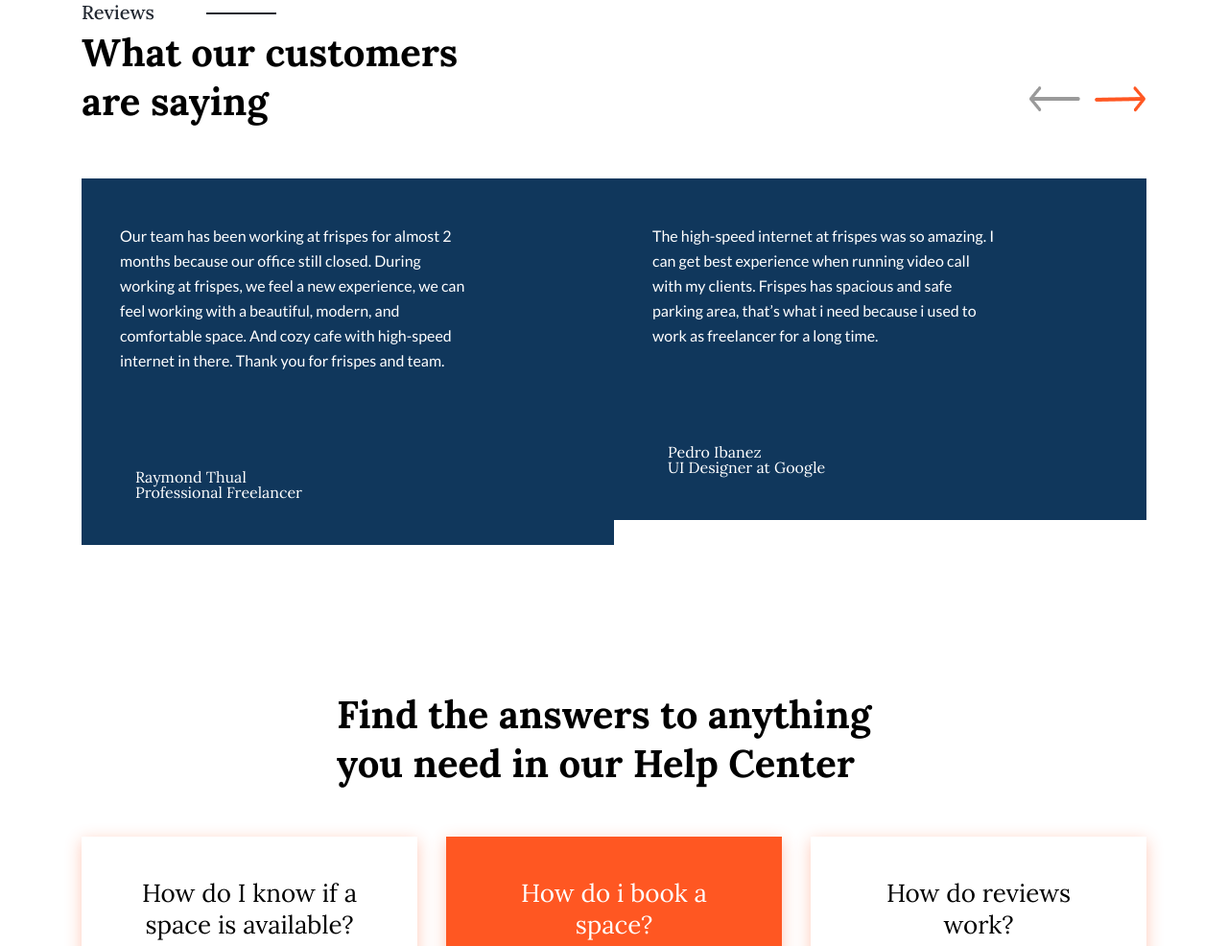
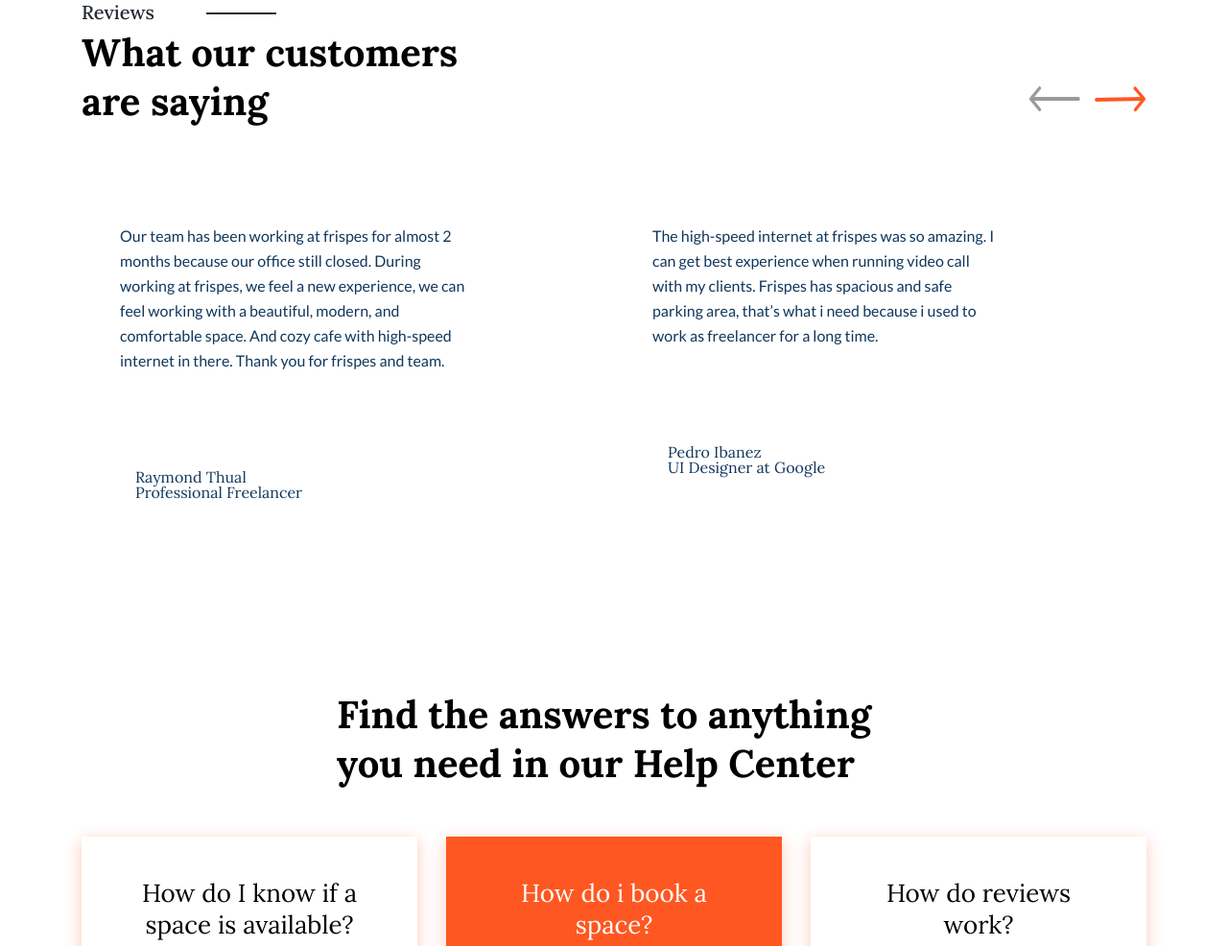
Before and after one commit to yakimtsov/Frispers, a website: page index.html in a window 1280 px wide. Shown: the part 3509-4495 px from the top of the page at 96% size. Drawn offline with nearby package versions, Linux system fonts and the light colour scheme; files that its build step writes are made by us from their sources.

Commit message:
finish changes

```diff
--- a/style/blocs/_reviews.scss
+++ b/style/blocs/_reviews.scss
@@ -14,7 +14,7 @@
         justify-content: space-between;
         align-items: center;
         &-1, &-2,&-3, &-4{
-            background: #10375C;
+            background: none;
             display: flex;
             flex-direction: column;
             justify-content: space-between;
@@ -28,7 +28,7 @@
             font-family: Lato;
             font-size: 16px;
             line-height: 26px;
-            color: #FFFFFF;
+            color: #10375C;
             margin-bottom: 100px;
         }
         &-profile{
@@ -38,7 +38,7 @@
                 flex-direction: column;
                 justify-content: space-between;
                 margin-left: 16px;
-                color: #FFFFFF;
+                color: #10375C;
             }
         }
     }
```
Also changed, not shown: dist/style/main.css.
